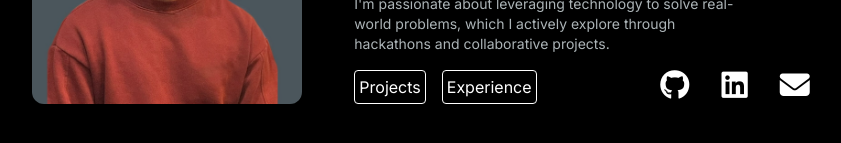
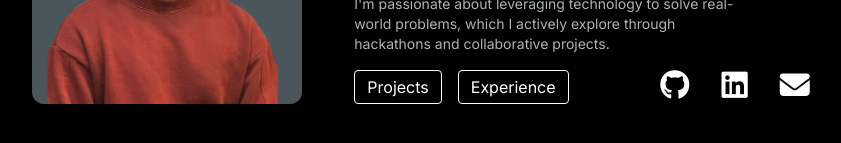
Before and after one commit to k-kochhar/portfolio, a Next.js app: page / in a window 1280 px wide. Shown: the part 425-568 px from the top of the page, without its empty margins (203-1044 px from the left). Built offline with nearby package versions, Linux system fonts and the light colour scheme.

Commit message:
[fix] more x padding to buttons

```diff
--- a/app/components/Hero.js
+++ b/app/components/Hero.js
@@ -40,12 +40,12 @@ export function Hero() {
 						<div>
 							<div className="flex gap-x-4 my-auto sm:justify-start">
 								<Link href="/projects" passHref>
-									<button className=" hover:bg-neutral-700 font-semi px-1 py-1 rounded border border-white">
+									<button className=" hover:bg-neutral-700 font-semi px-3 py-1 rounded border border-white">
 										Projects
 									</button>
 								</Link>
 								<Link href="/experience" passHref>
-									<button className=" hover:bg-neutral-700 font-semi px-1 py-1 rounded border border-white">
+									<button className=" hover:bg-neutral-700 font-semi px-3 py-1 rounded border border-white">
 										Experience
 									</button>
 								</Link>
```
